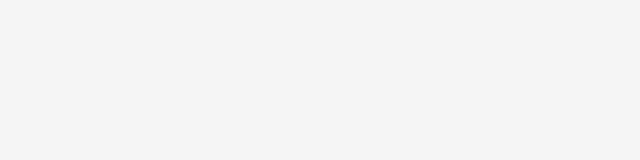
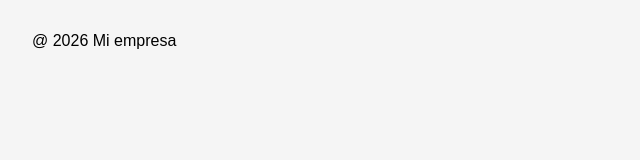
Before and after one commit to reyesgr/mi-proyecto, a plain HTML site: page index.html in a window 1280 px wide. Shown: the whole page, without its empty margins (0-640 px from the left). Drawn offline with Linux system fonts and the light colour scheme.

Commit message:
Añadir pie de página

```diff
--- a/index.html
+++ b/index.html
@@ -6,6 +6,10 @@
       <link rel="stylesheet" href="style.css" />
    </head>
    <body>
+      <footer>
+         <p>@ 2026 Mi empresa</p>
+         <!-- falta añadir los enlaces-->
+      </footer>
       <script src="index.js"></script>
    </body>
 </html>
```
